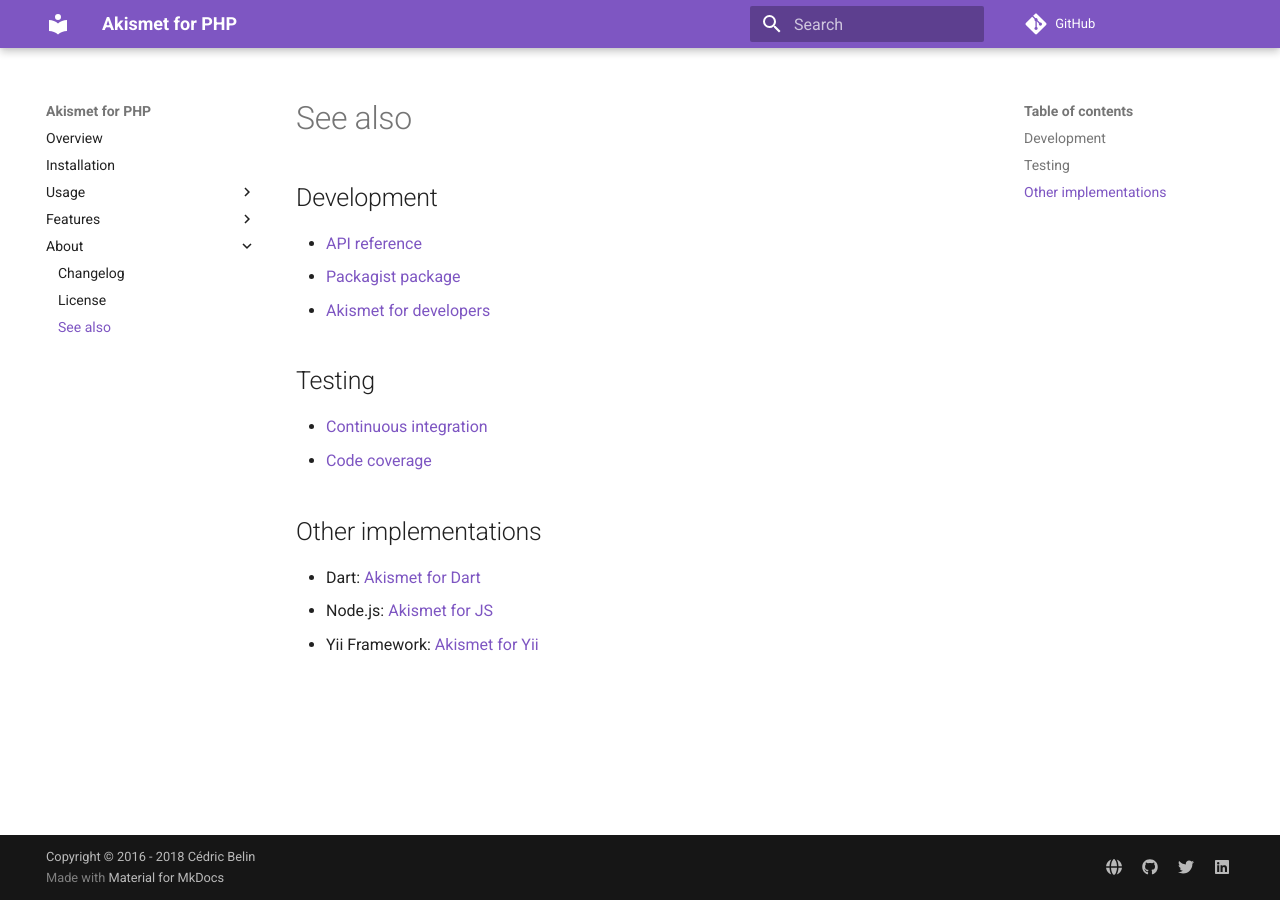
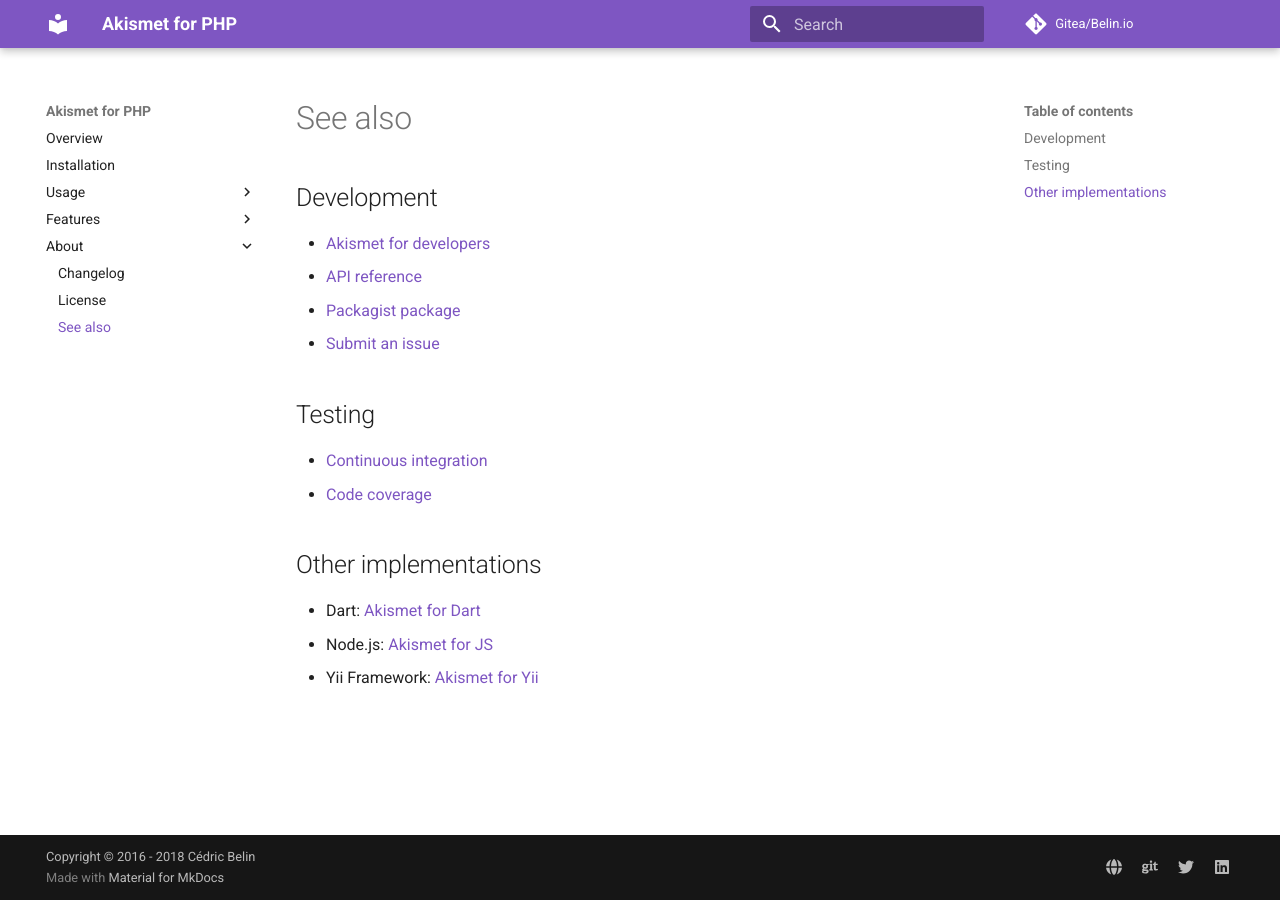
Before and after one commit to cedx/akismet.php, an MkDocs documentation site: the page built from doc/about/see_also.md, in a window 1280 px wide. Built offline with MkDocs 1.6.1 and Material for MkDocs 9.7.7, drawn with Linux system fonts in a browser that asks for light colours; comment, search, counter and statistics services are not loaded; old or Windows-style settings are respelled for this version of MkDocs.

```diff
--- a/doc/about/see_also.md
+++ b/doc/about/see_also.md
@@ -1,9 +1,10 @@
 # See also
 
 ## Development
+- [Akismet for developers](https://akismet.com/development/api)
 - [API reference](https://dev.belin.io/akismet.php/api)
 - [Packagist package](https://packagist.org/packages/cedx/akismet)
-- [Akismet for developers](https://akismet.com/development/api)
+- [Submit an issue](https://git.belin.io/cedx/akismet.php/issues)
 
 ## Testing
 - [Continuous integration](https://travis-ci.com/cedx/akismet.php)
--- a/mkdocs.yml
+++ b/mkdocs.yml
@@ -6,9 +6,9 @@ site_url: https://dev.belin.io/akismet.php
 docs_dir: doc
 site_dir: web
 
-repo_name: GitHub
-repo_url: https://github.com/cedx/akismet.php
-edit_uri: ''
+repo_name: Gitea/Belin.io
+repo_url: https://git.belin.io/cedx/akismet.php
+edit_uri: _edit/master/doc/
 
 copyright: Copyright &copy; 2016 - 2018 Cédric Belin
 google_analytics:
@@ -18,7 +18,7 @@ google_analytics:
 extra:
   social:
   - {type: globe, link: 'https://belin.io'}
-  - {type: github, link: 'https://github.com/cedx'}
+  - {type: git, link: 'https://git.belin.io/cedx'}
   - {type: twitter, link: 'https://twitter.com/cedxbelin'}
   - {type: linkedin, link: 'https://linkedin.com/in/cedxbelin'}
 
@@ -26,7 +26,7 @@ markdown_extensions:
 - admonition
 - codehilite
 
-pages:
+nav:
 - Overview: index.md
 - Installation: installation.md
 - Usage:
```
Also changed, not shown: README.md (+6 -3 lines).
